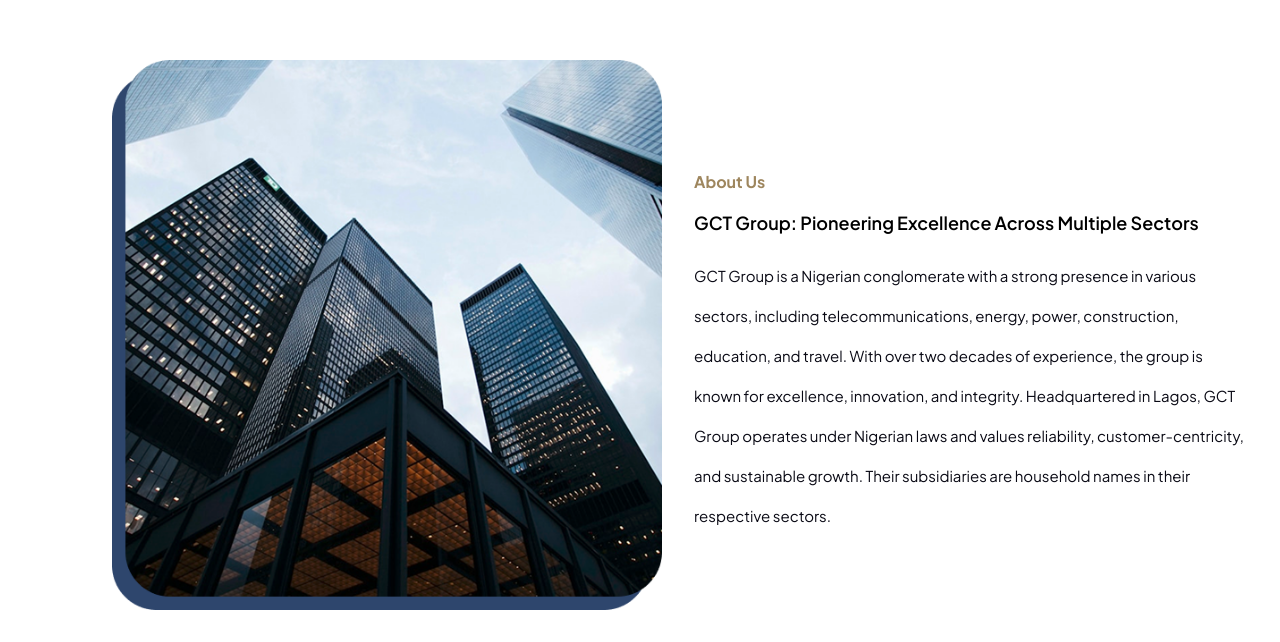
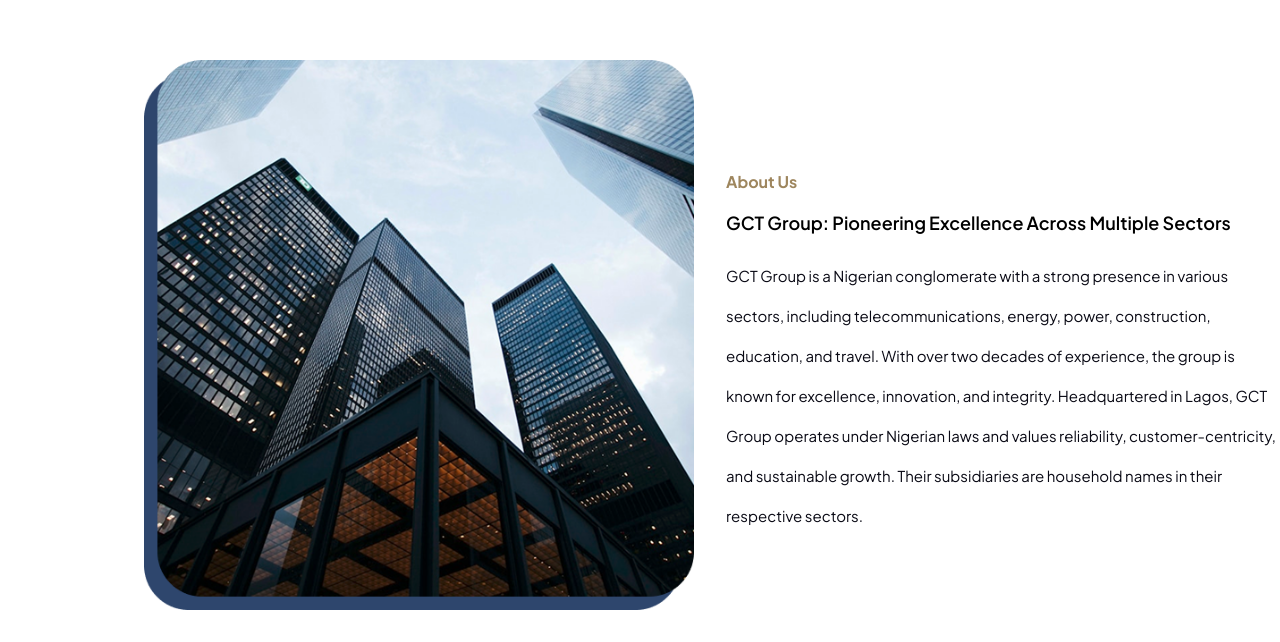
Before and after one commit to Ayooluwatomide/gctgroup, a plain HTML site: page index.html in a window 1280 px wide. Shown: the part 658-1300 px from the top of the page. Drawn offline with Linux system fonts and the light colour scheme.

Commit message:
More adjustments on Code generally

```diff
--- a/index.html
+++ b/index.html
@@ -78,8 +78,7 @@
 
      <!-- main page -->
 
-     <section class="spacing" >
-      <div class="about-container">
+     <section class="about-container spacing section-padding" >
         <div class="grid" >
           <div class="block-img"  id="about">
             <!-- <div class="box-img box-imga"></div> -->
@@ -102,16 +101,11 @@
             <!-- <div class="box-img box-imgb"></div> -->
             <div class="img imgb"><img src="./img/About-Us-Image2.png" alt=""></div>
           </div>
-
-
-
         </div>
-
-      </div>
      </section>
 
      <!-- vision-section -->
-    <div class="vision-container flex " id="vision">
+    <div class="vision-container flex section-padding" id="vision">
       <div class="vision">
         <div class="flex vision-header">
           <div class="icon-a">
--- a/style.css
+++ b/style.css
@@ -67,12 +67,6 @@
     padding-top: 7rem;
 }
 
-/* .nav-container{
-    max-width: 100%;
-    color: white;
-    text-align: center;
-    align-items: center;
-} */
 .right{
     margin-left: 0.7rem;
 }
@@ -160,9 +154,10 @@
 /* main */
 .spacing{
     margin: 40px auto;
-    width: 90%;
+    width: 85%;
 }
-.about-container{
+
+.section-padding{
     padding:6rem 3rem ;
 }
 
@@ -235,7 +230,7 @@
 /* visiona and mission styling */
 .vision-container{
     background-color: var(--color-lightGrey);
-    padding: 4rem;
+    /* padding: 4rem; */
     text-align: center;
 }
 
```
